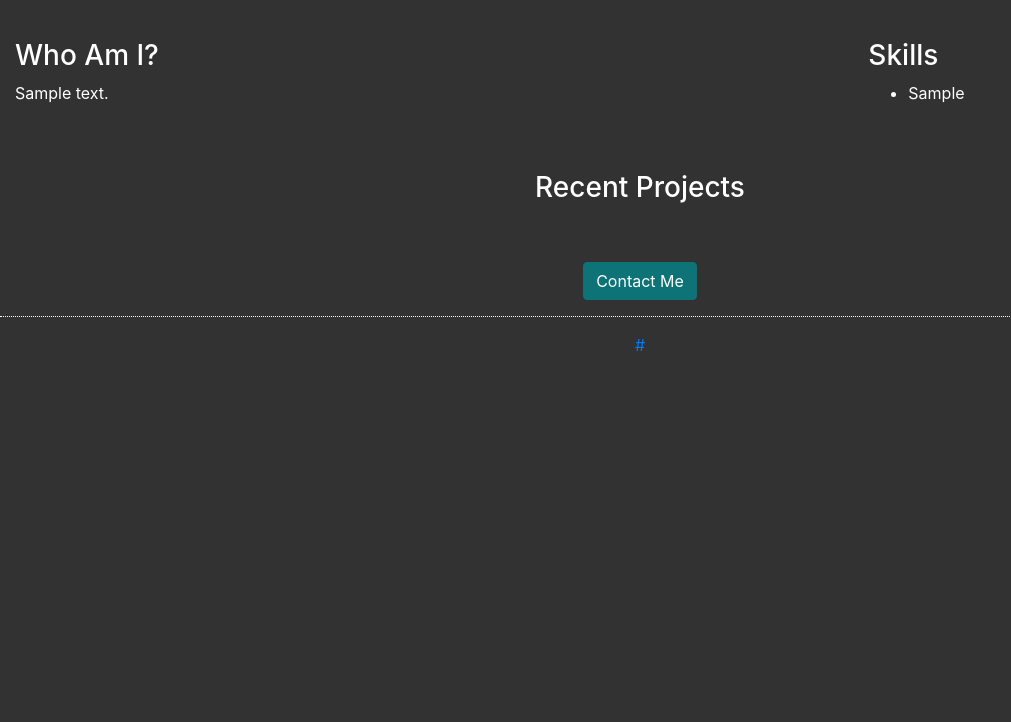
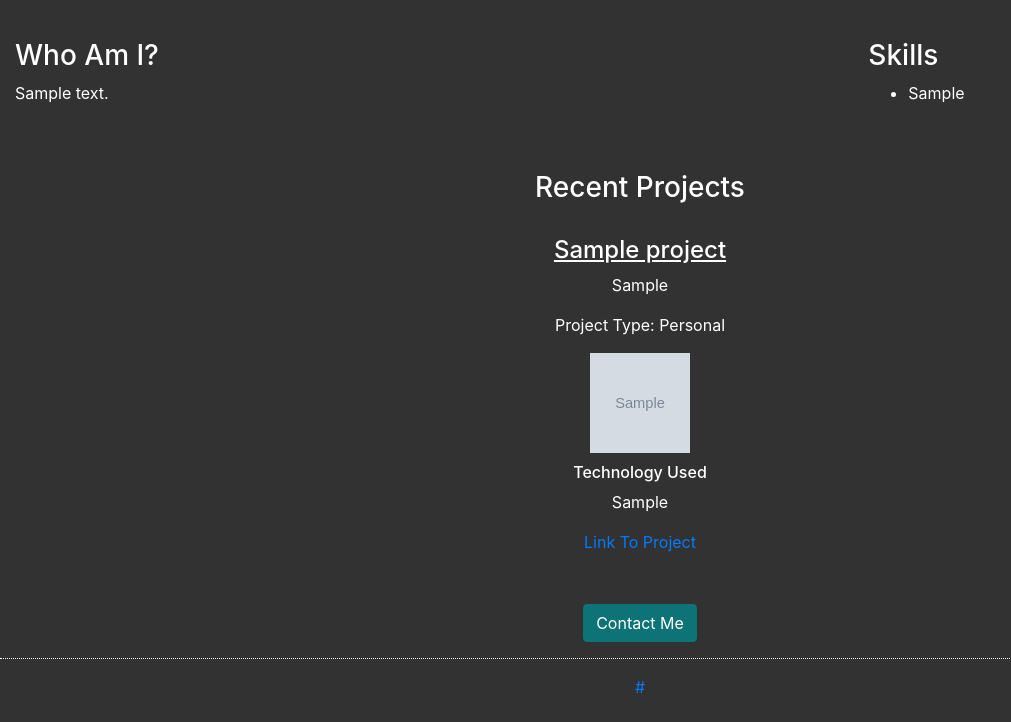
Before and after one commit to kingbob2015/django-personal-website, a Django app: page / in a window 1280 px wide. Shown: the part 642-1364 px from the top of the page, without its empty margins (0-1011 px from the left). Before the commit the page ends 993 px from the top, so only its background shows below. Run offline with Django 3.2, Linux system fonts and the light colour scheme; tables that the repository leaves empty hold one stand-in row (values such as "Sample post"); grey boxes marked "Sample" are stand-in pictures; some libraries are stand-ins or nearby versions.

Commit message:
Making progress, got the personal projects displaying

```diff
--- a/website/root/models.py
+++ b/website/root/models.py
@@ -31,17 +31,17 @@ class Link(models.Model):
 
 class Project(models.Model):
 
-    project_types = (
-        (1, "Personal"),
-        (2, "Professional")
-    )
+    project_types = [
+        ("Personal", "Personal"),
+        ("Professional", "Professional"),
+    ]
 
     person = models.ForeignKey(Person, on_delete=models.CASCADE)
     picture = models.CharField(max_length=50)  # Just the name of the file stored in the static files
     name = models.CharField(max_length=50)
     tag_line = models.CharField(max_length=250)
     link_url = models.CharField(max_length=100, blank=True)
-    type = models.IntegerField(choices=project_types)
+    type = models.CharField(max_length=25, choices=project_types)
 
     def __str__(self):
         return f'{self.name}: {self.tag_line}'
--- a/website/root/static/root/styles.css
+++ b/website/root/static/root/styles.css
@@ -1,38 +1,50 @@
-body{
+body {
   margin: 0;
   text-align: center;
   background-color: #323232;
-    color: #FFFFFF;
+  color: #ffffff;
 }
 
-hr{
-    border-top: 1px dotted #FFFFFF;
+hr {
+  border-top: 1px dotted #ffffff;
 }
 
-.about-div{
+.about-div {
   text-align: left;
 }
 
-.contact-btn{
+.contact-btn {
   background-color: #0d7377;
   border-color: #0d7377;
 }
 
 .header-div {
   position: relative;
-    color: #393E46;
+  color: #393e46;
   background-color: #212121;
-    color: #FFFFFF;
+  color: #ffffff;
 }
 
-.profile-picture{
+.personal-links {
+  padding-bottom: 25px;
+}
+
+.profile-picture {
   border-radius: 50%;
 }
 
-.section-split{
+.project-title {
+  text-decoration: underline;
+}
+
+.section-split {
   padding-top: 50px;
 }
 
-.skills-list{
-    columns: 3
+.skills-list {
+  columns: 3;
 }
+
+.tech-used {
+  margin-top: 10px;
+}
--- a/website/root/templates/root/index.html
+++ b/website/root/templates/root/index.html
@@ -1,16 +1,29 @@
-<!doctype html>
+<!DOCTYPE html>
 {% load static %}
 <html>
   <head>
-        <meta charset="utf-8">
-        <meta name="viewport" content="width=device-width, initial-scale=1, shrink-to-fit=no">
-        <link rel="stylesheet" href="https://stackpath.bootstrapcdn.com/bootstrap/4.4.1/css/bootstrap.min.css" integrity="sha384-Vkoo8x4CGsO3+Hhxv8T/Q5PaXtkKtu6ug5TOeNV6gBiFeWPGFN9MuhOf23Q9Ifjh" crossorigin="anonymous">
-        <link rel="stylesheet" type="text/css" href="{% static 'root/styles.css' %}">
+    <meta charset="utf-8" />
+    <meta
+      name="viewport"
+      content="width=device-width, initial-scale=1, shrink-to-fit=no"
+    />
+    <link
+      rel="stylesheet"
+      href="https://stackpath.bootstrapcdn.com/bootstrap/4.4.1/css/bootstrap.min.css"
+      integrity="sha384-Vkoo8x4CGsO3+Hhxv8T/Q5PaXtkKtu6ug5TOeNV6gBiFeWPGFN9MuhOf23Q9Ifjh"
+      crossorigin="anonymous"
+    />
+    <link
+      rel="stylesheet"
+      type="text/css"
+      href="{% static 'root/styles.css' %}"
+    />
     <title>{{ person.name }}</title>
   </head>
   <body>
-        {% if error_no_person %}<p><strong>{{ error_no_person }}</strong></p>{% endif %}
-        {% if person %}
+    {% if error_no_person %}
+    <p><strong>{{ error_no_person }}</strong></p>
+    {% endif %} {% if person %}
     <div class="jumbotron header-div">
       <h1 class="display-4">{{ person.name }}</h1>
       <p class="lead">{{ person.tag_line }}</p>
@@ -18,7 +31,11 @@
 
     <div class="section-split">
       {% with 'root/'|add:person.picture as persons_picture %}
-                    <img src = "{% static persons_picture %}" alt="Picture of {{ person.name }}" class="profile-picture">
+      <img
+        src="{% static persons_picture %}"
+        alt="Picture of {{ person.name }}"
+        class="profile-picture"
+      />
       {% endwith %}
     </div>
 
@@ -39,13 +56,36 @@
       </div>
     </div>
 
-            <div class="section-split">
+    <div class="container-fluid section-split">
       {% if person.project_set.all.count > 0 %}
       <h3>Recent Projects</h3>
+      <br />
       <div class="row">
-                        {% for proj in person.project_set.all|slice:"0:2" %}
+        {% for proj in person.project_set.all|slice:"0:3" %}
         <div class="col">
-                                <!--TODO HERE LOOP OVER PROJECTS WITH A COLUMN FOR EACH-->
+          <h4 class="project-title">
+            {{ proj.name }}
+          </h3>
+          <p>{{ proj.tag_line }}</p>
+          <p>Project Type: {{ proj.type }}</p>
+          {% with 'root/'|add:proj.picture as proj_picture %}
+          <!--Wanted a styles.css definition for height and width but was running into some collision so put inline-->
+          <img
+            src="{% static proj_picture %}"
+            alt="Picture of {{ proj.name }}"
+            width="100px"
+            height="100px"
+          />
+          {% endwith %}<br />
+          {% if proj.projecttechnology_set.all.count > 0 %}
+          <div class="tech-used">
+            <h6>Technology Used</h6>
+            {% for tech in proj.projecttechnology_set.all %}
+            <p>{{ tech.technology }}</p>
+            {% endfor %} {% endif %} {% if proj.link_url|length > 0 %}
+            <a href="{{ proj.link_url }}">Link To Project</a>
+            {% endif %}
+          </div>
         </div>
         {% endfor %}
       </div>
@@ -53,17 +93,32 @@
     </div>
 
     <div class="section-split">
-                <a role="button" class="btn btn-primary contact-btn" href="mailto:{{ person.email }}">Contact Me</a>
+      <a
+        role="button"
+        class="btn btn-primary contact-btn"
+        href="mailto:{{ person.email }}"
+        >Contact Me</a
+      >
     </div>
-            <hr>
+    <hr />
     {% for link in person.link_set.all %}
-                <a href="{{ link.link_url }}">{{ link.link_name }}</a>
-            {% endfor %}
+    <a class="personal-links" href="{{ link.link_url }}">{{ link.link_name }}</a>
+    {% endfor %} {% endif %}
 
-        {% endif %}
-
-        <script src="https://code.jquery.com/jquery-3.4.1.slim.min.js" integrity="sha384-J6qa4849blE2+poT4WnyKhv5vZF5SrPo0iEjwBvKU7imGFAV0wwj1yYfoRSJoZ+n" crossorigin="anonymous"></script>
-        <script src="https://cdn.jsdelivr.net/npm/popper.js@1.16.0/dist/umd/popper.min.js" integrity="sha384-Q6E9RHvbIyZFJoft+2mJbHaEWldlvI9IOYy5n3zV9zzTtmI3UksdQRVvoxMfooAo" crossorigin="anonymous"></script>
-        <script src="https://stackpath.bootstrapcdn.com/bootstrap/4.4.1/js/bootstrap.min.js" integrity="sha384-wfSDF2E50Y2D1uUdj0O3uMBJnjuUD4Ih7YwaYd1iqfktj0Uod8GCExl3Og8ifwB6" crossorigin="anonymous"></script>
+    <script
+      src="https://code.jquery.com/jquery-3.4.1.slim.min.js"
+      integrity="sha384-J6qa4849blE2+poT4WnyKhv5vZF5SrPo0iEjwBvKU7imGFAV0wwj1yYfoRSJoZ+n"
+      crossorigin="anonymous"
+    ></script>
+    <script
+      src="https://cdn.jsdelivr.net/npm/popper.js@1.16.0/dist/umd/popper.min.js"
+      integrity="sha384-Q6E9RHvbIyZFJoft+2mJbHaEWldlvI9IOYy5n3zV9zzTtmI3UksdQRVvoxMfooAo"
+      crossorigin="anonymous"
+    ></script>
+    <script
+      src="https://stackpath.bootstrapcdn.com/bootstrap/4.4.1/js/bootstrap.min.js"
+      integrity="sha384-wfSDF2E50Y2D1uUdj0O3uMBJnjuUD4Ih7YwaYd1iqfktj0Uod8GCExl3Og8ifwB6"
+      crossorigin="anonymous"
+    ></script>
   </body>
 </html>
```
Also changed, not shown: website/root/migrations/0007_auto_20200329_1458.py (added), website/root/migrations/0008_auto_20200329_1507.py (added), 1 other file. Lines whose indentation alone changed are shown as unchanged.
